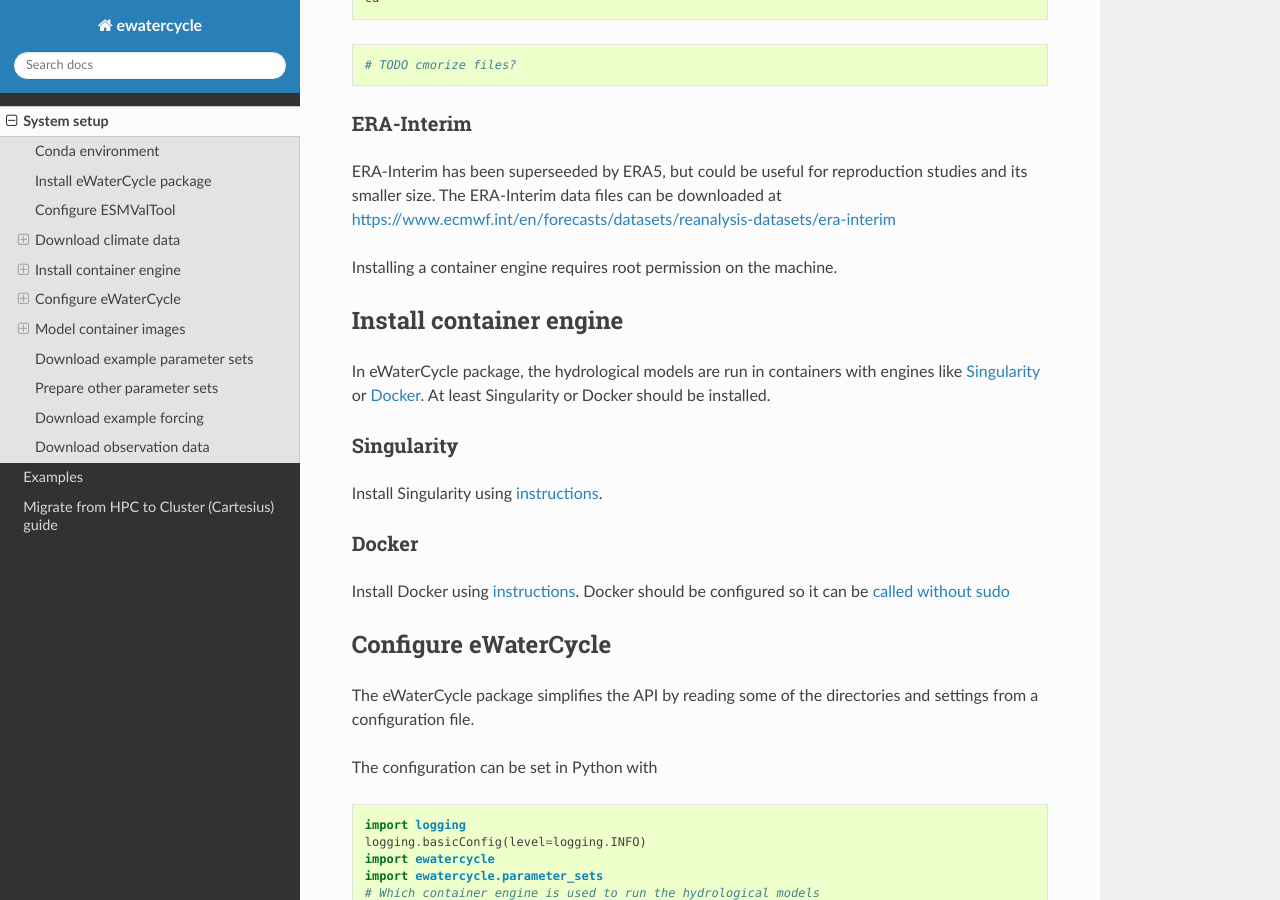
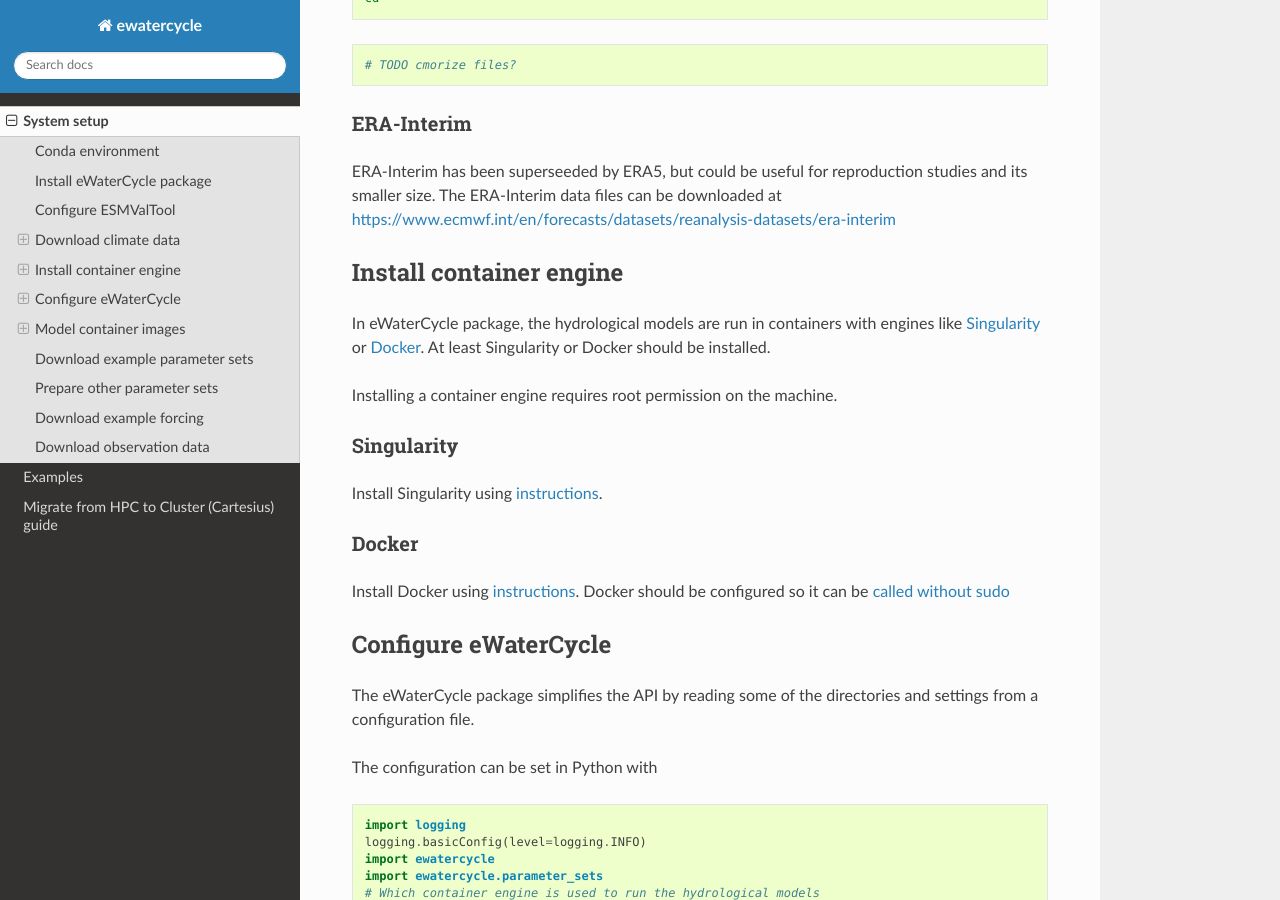
Before and after one commit to eWaterCycle/ewatercycle, a Sphinx documentation site: the page built from docs/system_setup.rst, in a window 1280 px wide and 900 px high, scrolled down 1907 px. Built offline with Sphinx 7.4.7 and the Read the Docs theme 2.0.0, drawn with Linux system fonts in a browser that asks for light colours; pages that are not in the unit, such as notebooks, are missing from menus; part of the change alters nothing that is shown.

```diff
--- a/docs/system_setup.rst
+++ b/docs/system_setup.rst
@@ -109,8 +109,6 @@ reproduction studies and its smaller size. The ERA-Interim data files
 can be downloaded at
 https://www.ecmwf.int/en/forecasts/datasets/reanalysis-datasets/era-interim
 
-Installing a container engine requires root permission on the machine.
-
 Install container engine
 ------------------------
 
@@ -118,6 +116,8 @@ In eWaterCycle package, the hydrological models are run in containers
 with engines like `Singularity <https://singularity.lbl.gov/>`__ or
 `Docker <https://www.docker.com/>`__. At least Singularity or Docker
 should be installed.
+
+Installing a container engine requires root permission on the machine.
 
 Singularity
 ~~~~~~~~~~~
```
